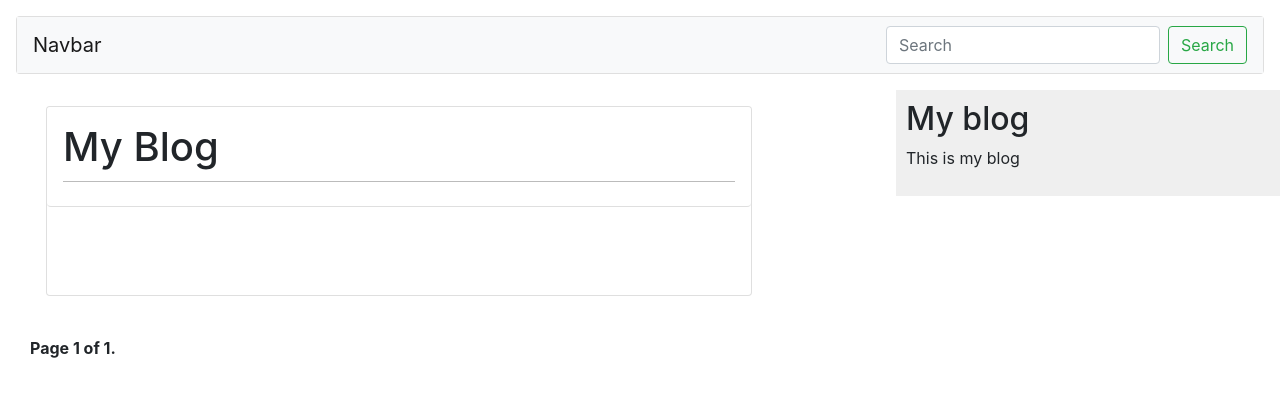
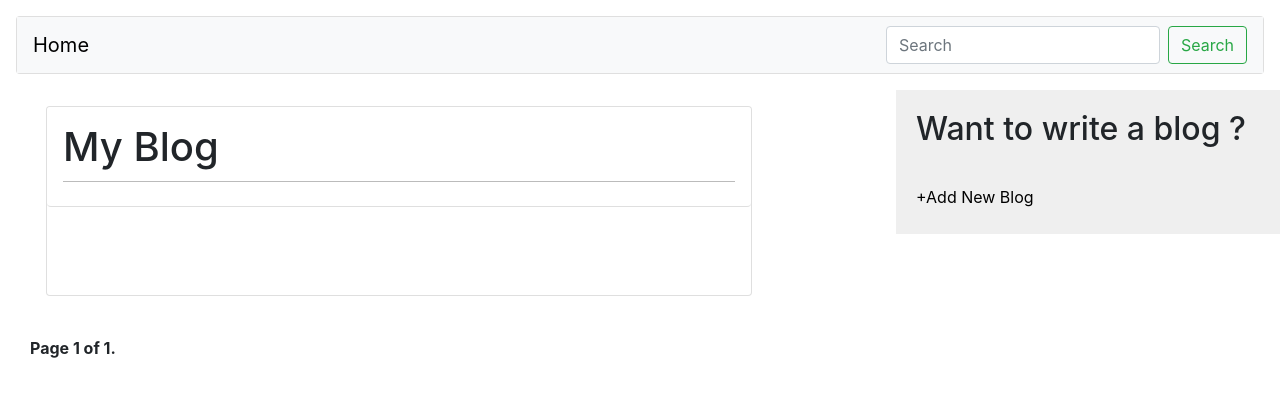
Before and after one commit to alimozzamandurjoy/Blog, a Django app: page /blog/ in a window 1280 px wide. Shown: the top 397 px of the page. Run offline with Django 4.2, Linux system fonts and the light colour scheme; data that the repository does not hold is empty; some libraries are stand-ins or nearby versions.

Commit message:
add new blog btn added

```diff
--- a/mysite/blog/admin.py
+++ b/mysite/blog/admin.py
@@ -19,6 +19,7 @@ class PostAdmin(admin.ModelAdmin):
     search_fields= ('title',)
 
 
+
 @admin.register(Comment)
 class CommentAdmin(admin.ModelAdmin):
     list_display= ('name','email', 'post', 'created', 'active')
--- a/mysite/blog/models.py
+++ b/mysite/blog/models.py
@@ -23,7 +23,7 @@ class Post(models.Model):
         )
 
         title= models.CharField(max_length=250)
-        slug= models.SlugField(max_length=1000,unique_for_date='publish')
+        slug= models.SlugField(max_length=1000,unique_for_date='publish',auto_created=True)
         author = models.ForeignKey(User,on_delete=models.CASCADE,related_name='blog_posts')
         body= models.TextField()
         publish = models.DateTimeField(default=timezone.now)
--- a/mysite/blog/static/blog/css/main.css
+++ b/mysite/blog/static/blog/css/base.css
@@ -2,12 +2,54 @@ body {
     margin:0;
     padding:0;
     font-family:helvetica, sans-serif;
+
 }
+
+/* a {
+    color:#00abff;
+    text-decoration:none;
+    text-shadow: #333;
+    box-shadow: inset 100px 0 0 0 #54b3d6;
+    color: white;
+} */
 
 a {
     color:#00abff;
-    text-decoration:none;
-}
+    background-image: linear-gradient(
+      to right,
+      #54b3d6,
+      #54b3d6 50%,
+      #000 50%
+    );
+    background-size: 200% 100%;
+    background-position: -100%;
+    display: inline-block;
+    padding: 5px 0;
+    position: relative;
+    -webkit-background-clip: text;
+    -webkit-text-fill-color: transparent;
+    transition: all 0.3s ease-in-out;
+  }
+
+  a:before {
+    content: '';
+    background: #01080b;
+    display: block;
+    position: absolute;
+    bottom: -3px;
+    left: 0;
+    width: 0;
+    height: 3px;
+    transition: all 0.3s ease-in-out;
+  }
+
+  a:hover {
+   background-position: 0;
+  }
+
+  a:hover::before {
+    width:100%;
+  }
 
 h1 {
     font-weight:normal;
@@ -29,7 +71,7 @@ h2 {
 #sidebar {
     float:right;
     width:30%;
-    padding:10px;
+    padding:20px;
     background:#efefef;
     height:100%;
 }
--- a/mysite/blog/templates/blog/base.html
+++ b/mysite/blog/templates/blog/base.html
@@ -5,7 +5,7 @@
     <meta charset="UTF-8">
     <meta http-equiv="X-UA-Compatible" content="IE=edge">
     <meta name="viewport" content="width=device-width, initial-scale=1.0">
-    <link rel="stylesheet" href="{% static 'blog/css/main.css' %}">
+    <link rel="stylesheet" href="{% static 'blog/css/base.css' %}">
     <link rel="stylesheet" href="https://cdn.jsdelivr.net/npm/bootstrap@4.0.0/dist/css/bootstrap.min.css" integrity="sha384-Gn5384xqQ1aoWXA+058RXPxPg6fy4IWvTNh0E263XmFcJlSAwiGgFAW/dAiS6JXm" crossorigin="anonymous">
     <title>{% block title %}{% endblock title %}</title>
 
@@ -16,7 +16,10 @@
 
     <div class="card m-3">
         <nav class="navbar navbar-light bg-light justify-content-between">
-            <a class="navbar-brand" href="{% url 'blog:post_list' %}">Navbar</a>
+            <a class="navbar-brand  hover-shadow" href="{% url 'blog:post_list' %}">Home</a>
+
+
+
             <form class="form-inline">
               <input class="form-control mr-sm-2" type="search" placeholder="Search" name="search" aria-label="Search">
               <button class="btn btn-outline-success my-2 my-sm-0" type="submit" >Search</button>
@@ -31,8 +34,9 @@
         {% endblock content %}
     </div>
     <div id="sidebar">
-        <h2>My blog</h2>
-        <p>This is my blog</p>
+        <h2>Want to write a blog ?</h2> <br>
+        <a href="{% url 'blog:addpost' %}" role="button">+Add New Blog</a>
+
     </div>
     <div id="content">
         {% block page %}
--- a/mysite/blog/urls.py
+++ b/mysite/blog/urls.py
@@ -8,4 +8,5 @@ urlpatterns= [
     path('<int:year>/<int:month>/<int:day>/<slug:post>/',views.post_detail,name='post_detail'),
     path('<int:post_id>/share/',views.post_share, name='post_share'),
     path('tag/<slug:tag_slug>/',views.post_list, name='post_list_by_tag'),
+    path('addpost/',views.add_post,name='addpost'),
 ]
--- a/mysite/blog/views.py
+++ b/mysite/blog/views.py
@@ -1,14 +1,25 @@
-from django.shortcuts import get_object_or_404, render
+from django.shortcuts import get_object_or_404, redirect, render
 from datetime import datetime
 from .models import *
 from django.views.generic import ListView
 from django.core.paginator import Paginator,EmptyPage, PageNotAnInteger
-from .forms import EmailPostForm, CommentForm
+from .forms import *
 from django.core.mail import send_mail
 from taggit.models import Tag
 from django.db.models import Count
 
 # Create your views here.
+
+def add_post(request):
+    if request.method == 'POST':
+        form = Addpost(request.POST)
+        if form.is_valid():
+            form.save()
+            return redirect('blog:post_list')
+    else:
+        form = Addpost()
+
+    return render (request,'blog/add_post.html',{'form':form})
 
 def post_list(request,tag_slug=None):
     object_list= Post.objects.all()
```
Also changed, not shown: mysite/blog/forms.py (+7 -1 lines), mysite/blog/templates/blog/add_post.html (added, +24 -0 lines), mysite/blog/migrations/0002_alter_post_slug.py (added).
